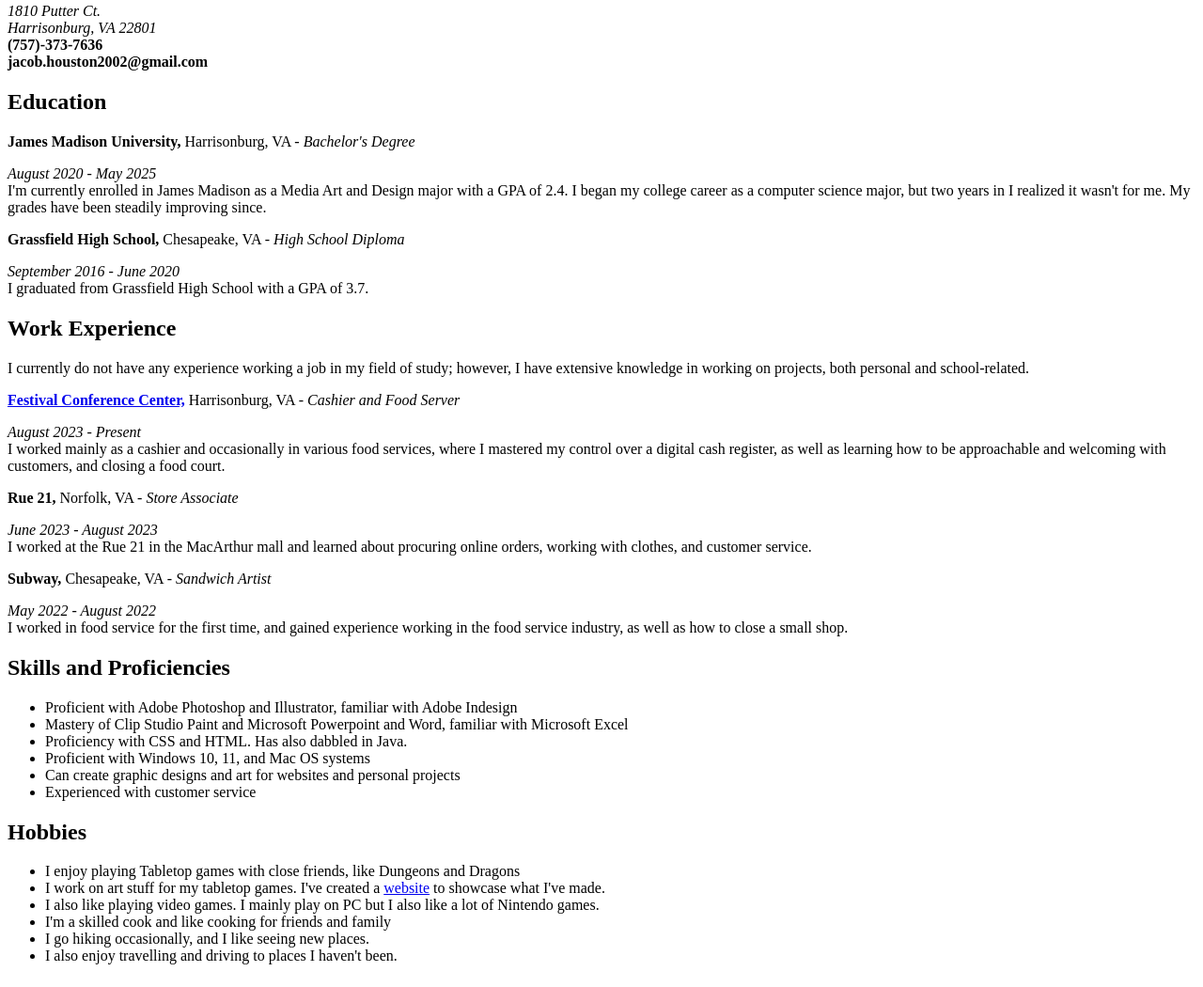
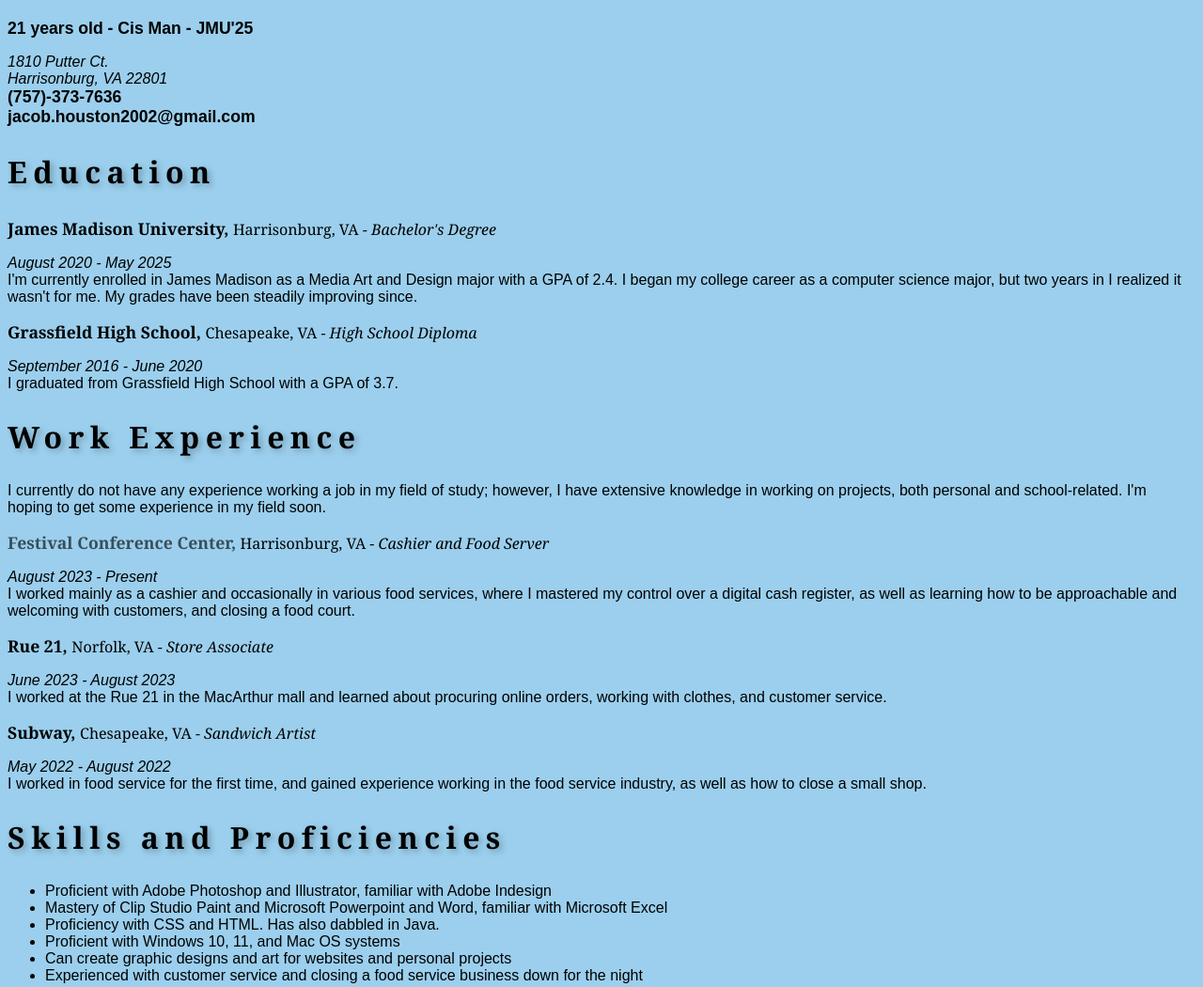
Before and after one commit to JakeXYHouston/Resume, a plain HTML site: page index.html in a window 1280 px wide. Shown: the part 664-1714 px from the top of the page at 94% size. Drawn offline with Linux system fonts and the light colour scheme.

Commit message:
Add files via upload

```diff
--- a/index.html
+++ b/index.html
@@ -4,6 +4,36 @@
         <meta name="description" content="A working resume for Jacob Houston">
         <meta name="author" content="Jacob Houston">
         <title>Jacob Houston</title>
+        <style>
+            body {
+                font-family: Georgia, serif;
+                background-color: #9BCFED;
+            }
+            h1 {
+                text-align: center;
+                font-size: 3em;
+                letter-spacing: .1em;
+                text-shadow: .1em .1em .2em #749BB2;
+            }
+            h2 {
+                font-size: 2em;
+                letter-spacing: .2em;
+                text-shadow: .1em .1em .2em #749BB2;
+            }
+            b {
+                font-size: 1.1em;
+            }
+            p {
+                font-family: Arial, serif;
+            }
+            li {
+                font-family: Arial, serif;
+            }
+            a {
+                color: #3A4E59;
+                text-decoration: none;
+            }
+        </style>
     </head>
     <body>
         <h1>Jacob Houston</h1>
@@ -24,8 +54,8 @@
                 I graduated from Grassfield High School with a GPA of 3.7.</p>
 
         <h2>Work Experience</h2>
-            <p>I currently do not have any experience working a job in my field of study; however,
-                I have extensive knowledge in working on projects, both personal and school-related.</p>
+            <p>I currently do not have any experience working a job in my field of study; however, I have extensive knowledge in working on projects, both personal
+            and school-related. I'm hoping to get some experience in my field soon.</p>
             <b><a href="https://jmu.campusdish.com/LocationsAndMenus/FestivalFoodCourt" target="_blank">
                 Festival Conference Center,</a></b> Harrisonburg, VA - <i>
                 Cashier and Food Server</i>
@@ -49,7 +79,8 @@
                 <li>Proficiency with CSS and HTML. Has also dabbled in Java.</li>
                 <li>Proficient with Windows 10, 11, and Mac OS systems</li>
                 <li>Can create graphic designs and art for websites and personal projects</li>
-                <li>Experienced with customer service</li>
+                <li>Experienced with customer service and closing a food service business
+                down for the night</li>
             </ul>
 
         <h2>Hobbies</h2>
```
